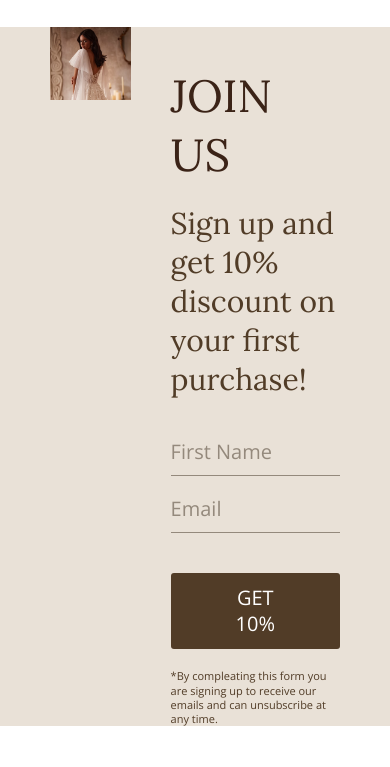
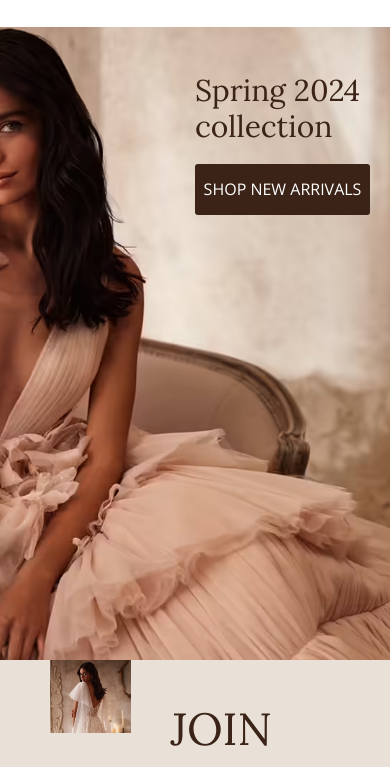
Before and after one commit to Yulia-Chamlai/bridal-project, a website: page app/index.html in a window 390 px wide. Shown: the part 77-844 px from the top of the page. Drawn offline with nearby package versions, Linux system fonts and the light colour scheme; files that its build step writes are made by us from their sources.

```diff
--- a/app/index.html
+++ b/app/index.html
@@ -97,7 +97,7 @@
 
 
  <main class="main">
-  <!-- <section class="top" style="background-image: image-set(
+  <section class="top" style="background-image: image-set(
 			url('../images/top-bg.avif') type('image/avif'),
 			url('../images/top-bg.webp') type('image/webp'),
 			url('../images/top-bg.jpg')
@@ -110,6 +110,7 @@
       </div>
     </div>
   </section>
+  <!--
   <section class="new-collection">
     <div class="container">
       <div class="new-collection__inner">
--- a/app/scss/_media.scss
+++ b/app/scss/_media.scss
@@ -1,4 +1,9 @@
 @media (max-width: 1000px) {
+  .top {
+    padding: 115px 73px 50px 0;
+    background-position: center;
+  }
+
   .footer__top {
     padding: 0 0 30px;
     margin-bottom: 0;
@@ -66,8 +71,19 @@
     justify-content: center;
     align-items: center;
     gap: 60px;
-    padding: 265px 0;
+    padding: 125px 0;
   }
+  .top__title {
+    font-size: 45px;
+    margin-bottom: 45px;
+  }
+  .top__inner {
+    max-width: 273px;
+  }
+  .top__link {
+    padding: 13px 25px;
+  }
+
   .footer__nav-item:nth-child(4) {
     width: 100%;
     display: flex;
@@ -98,6 +114,22 @@
   }
 }
 @media (max-width:560px) {
+  .top{
+    padding: 45px 65px 50px 0;
+    min-height: 75vh;
+  }
+  .top__inner {
+    max-width: 175px;
+  }
+  .top__title {
+    font-size: 30px;
+    margin-bottom: 32px;
+  }
+  .top__link {
+    min-width: 222px;
+    width: 100%;
+    padding: 13px 12px;
+  }
   .footer__nav-list {
     justify-content: center;
     column-gap: 35px;
@@ -133,4 +165,16 @@
   .header__actions-list {
     gap: 10px;
   }
+  .top {
+    padding: 45px 10px 50px 0;
+  }
+  .top__title {
+    margin-bottom: 20px;
+  }
+  .top__link {
+    min-width: 170px;
+    width: 100%;
+    padding: 15px 6px;
+    font-size: 16px;
+   }
 }
--- a/app/scss/style.scss
+++ b/app/scss/style.scss
@@ -248,6 +248,7 @@ body {
 		padding: 13px 38px;
 		border-radius: 3px;
 		align-self: flex-start;
+		text-align: center;
 	}
 }
 
```
Also changed, not shown: app/pages/index.html (+2 -1 lines), app/css/style.min.css.
